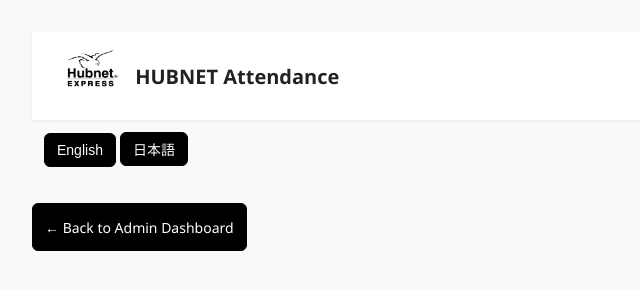
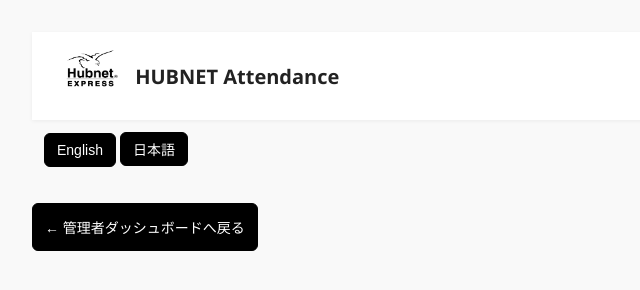
Before and after one commit to samuelyapadi/hubnet-attendance, a plain HTML site: page frontend/employees.html in a window 1280 px wide. Both pictures are taken after a click on the button "日本語". Shown: the whole page, without its empty margins (0-640 px from the left). Drawn offline with Linux system fonts and the light colour scheme; no server answers.

Commit message:
try to update language without refresh code

```diff
--- a/frontend/employees.html
+++ b/frontend/employees.html
@@ -42,7 +42,7 @@
 
   window.setLanguageUI = (lang) => {
     setLanguage(lang);
-    location.reload(); // optional: reload to refresh the whole UI
+    applyTranslations(); //update text without refresh
 };
 
   window.viewEmployeeLog = viewEmployeeLog;
```
